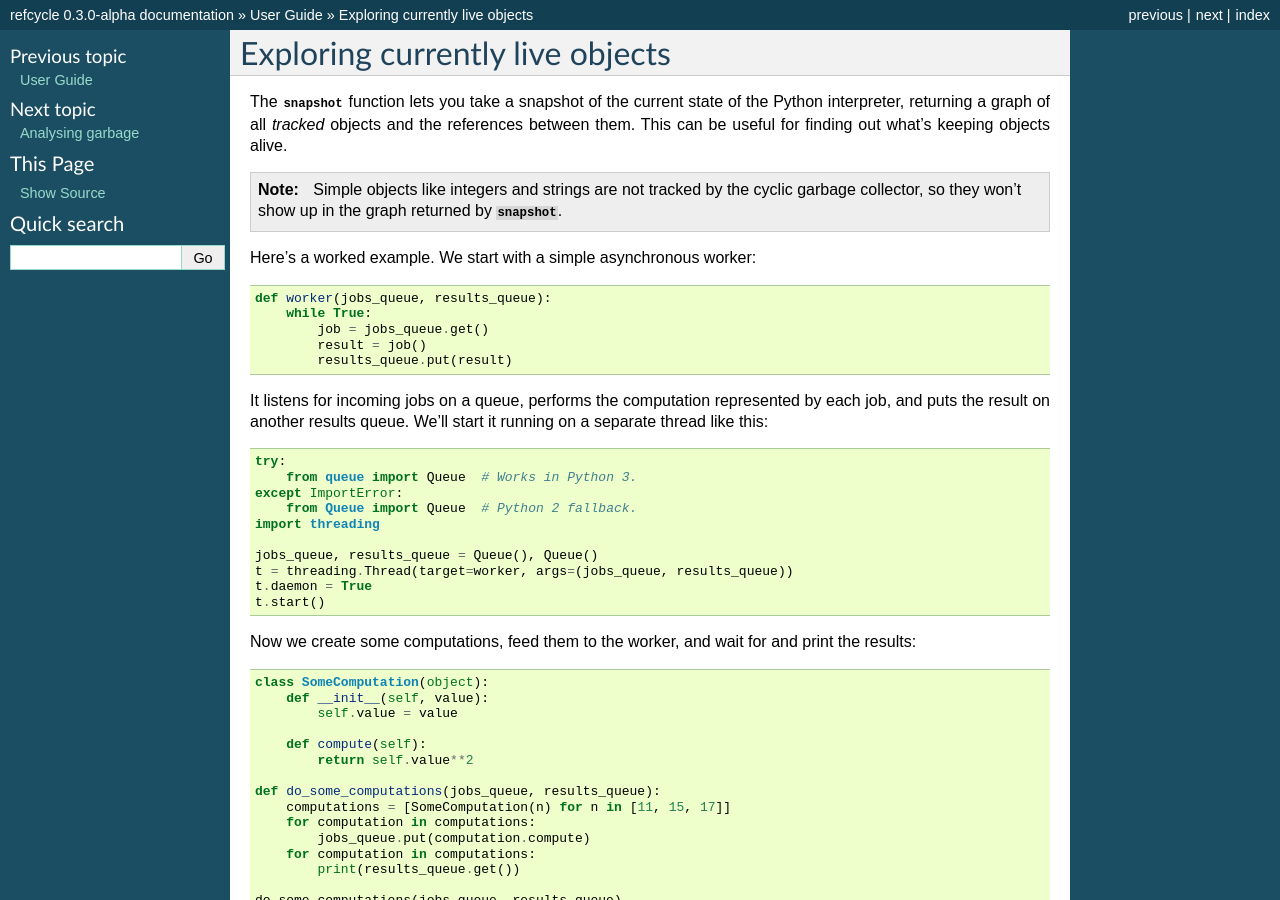
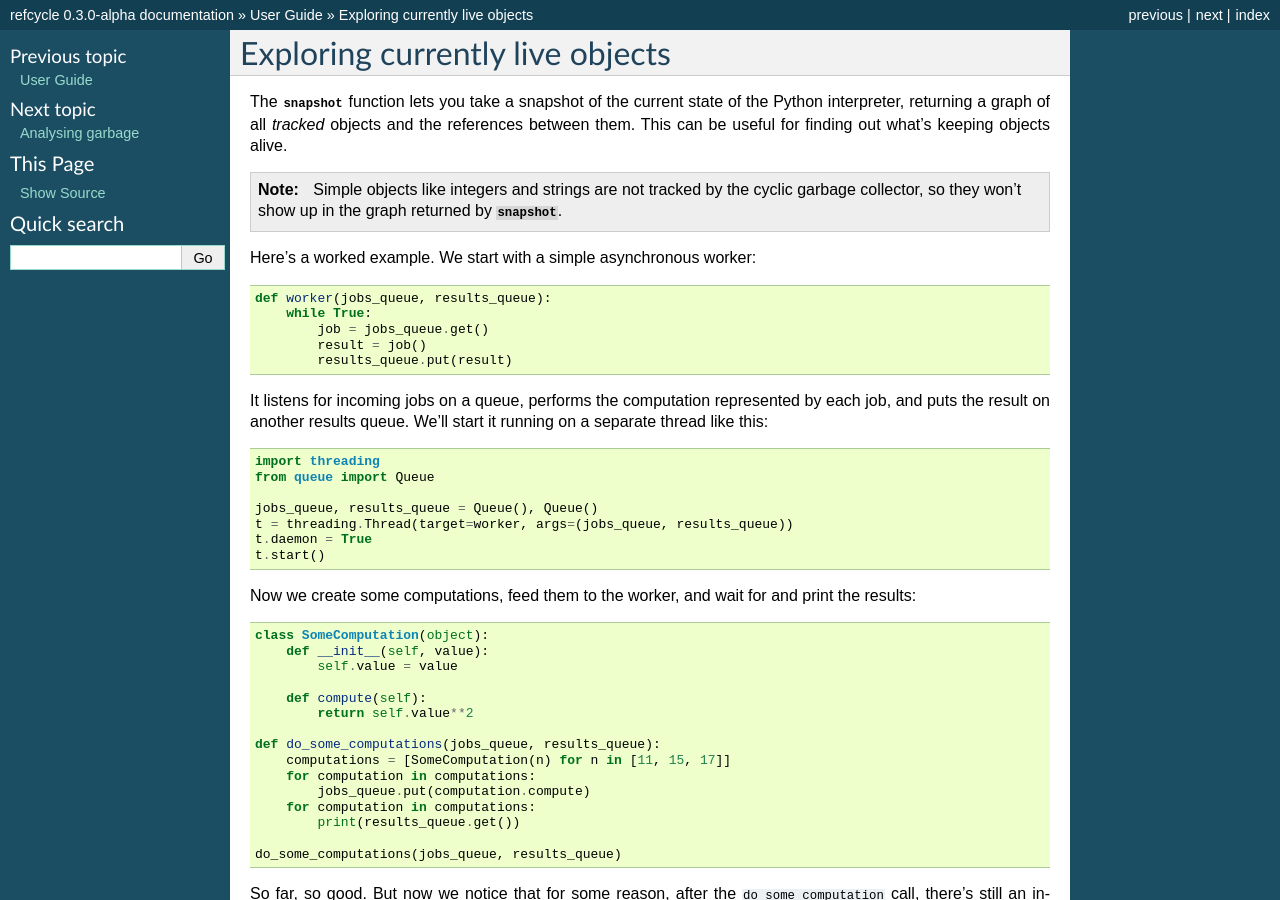
Before and after one commit to mdickinson/refcycle, a Sphinx documentation site: the page built from docs/source/guide/snapshot.rst, in a window 1280 px wide and 900 px high. Built offline with Sphinx 7.4.7, drawn with Linux system fonts in a browser that asks for light colours.

Commit message:
Style fixes

```diff
--- a/docs/source/conf.py
+++ b/docs/source/conf.py
@@ -15,6 +15,8 @@
 
 import os
 import sys
+
+import refcycle.version
 
 # If extensions (or modules to document with autodoc) are in another directory,
 # add these directories to sys.path here. If the directory is relative to the
@@ -58,8 +60,6 @@ copyright = "2013, Mark Dickinson"
 # built documents.
 #
 # The short X.Y version.
-import refcycle.version
-
 version = refcycle.version.version
 
 # The full version, including patchlevel and alpha/beta/rc tags.
@@ -191,14 +191,7 @@ htmlhelp_basename = "refcycledoc"
 
 # -- Options for LaTeX output ---------------------------------------------
 
-latex_elements = {
-    # The paper size ('letterpaper' or 'a4paper').
-    #'papersize': 'letterpaper',
-    # The font size ('10pt', '11pt' or '12pt').
-    #'pointsize': '10pt',
-    # Additional stuff for the LaTeX preamble.
-    #'preamble': '',
-}
+latex_elements = {}
 
 # Grouping the document tree into LaTeX files. List of tuples
 # (source start file, target name, title,
--- a/docs/source/guide/images/worker.py
+++ b/docs/source/guide/images/worker.py
@@ -1,8 +1,7 @@
-try:
-    from queue import Queue  # Replace 'queue' with 'Queue' for Python 2.
-except ImportError:
-    from Queue import Queue
 import threading
+from queue import Queue
+
+import refcycle
 
 
 def worker(jobs_queue, results_queue):
@@ -37,8 +36,6 @@ def do_some_computations(jobs_queue, results_queue):
 do_some_computations(jobs_queue, results_queue)
 
 
-import refcycle
-
 snapshot = refcycle.snapshot()
 c = next(c for c in snapshot if isinstance(c, SomeComputation))
 
--- a/docs/source/guide/snapshot.rst
+++ b/docs/source/guide/snapshot.rst
@@ -23,11 +23,8 @@ It listens for incoming jobs on a queue, performs the computation represented
 by each job, and puts the result on another results queue.  We'll start it
 running on a separate thread like this::
 
-    try:
-        from queue import Queue  # Works in Python 3.
-    except ImportError:
-        from Queue import Queue  # Python 2 fallback.
     import threading
+    from queue import Queue
 
     jobs_queue, results_queue = Queue(), Queue()
     t = threading.Thread(target=worker, args=(jobs_queue, results_queue))
```
Also changed, not shown: 5 other files.
